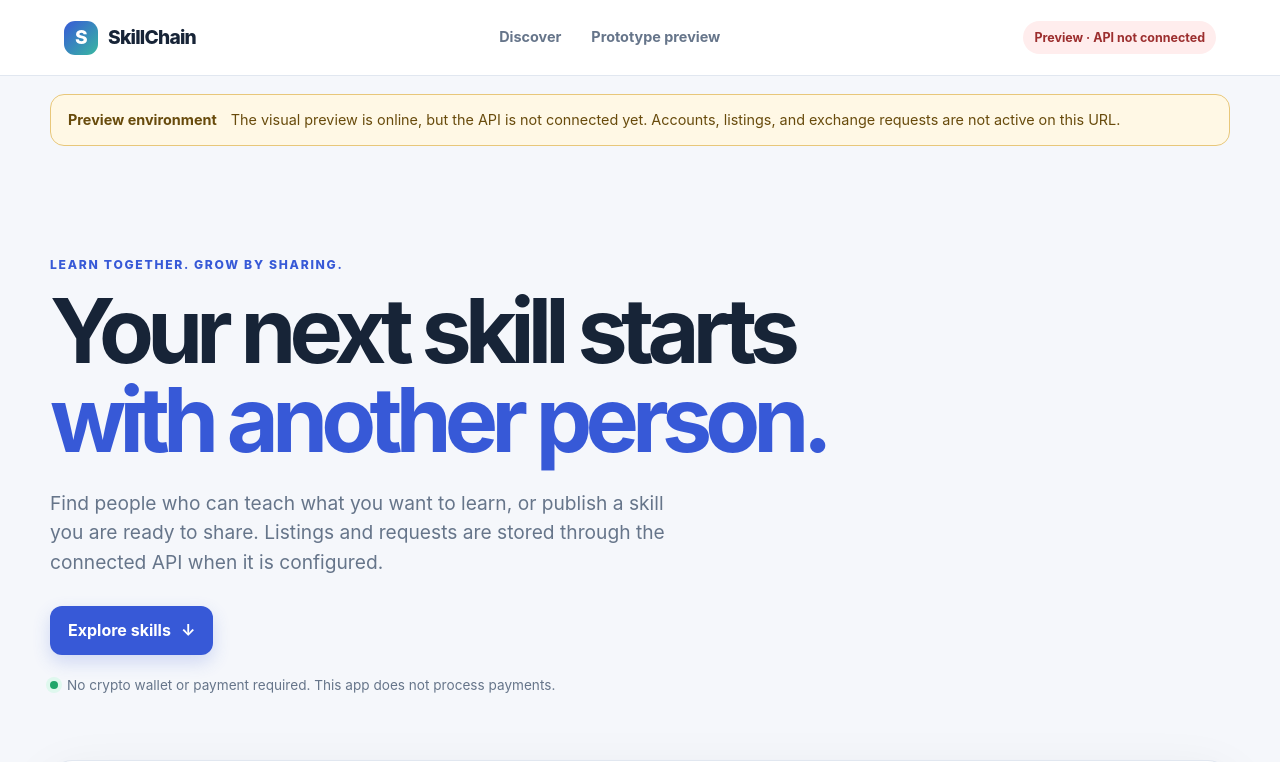
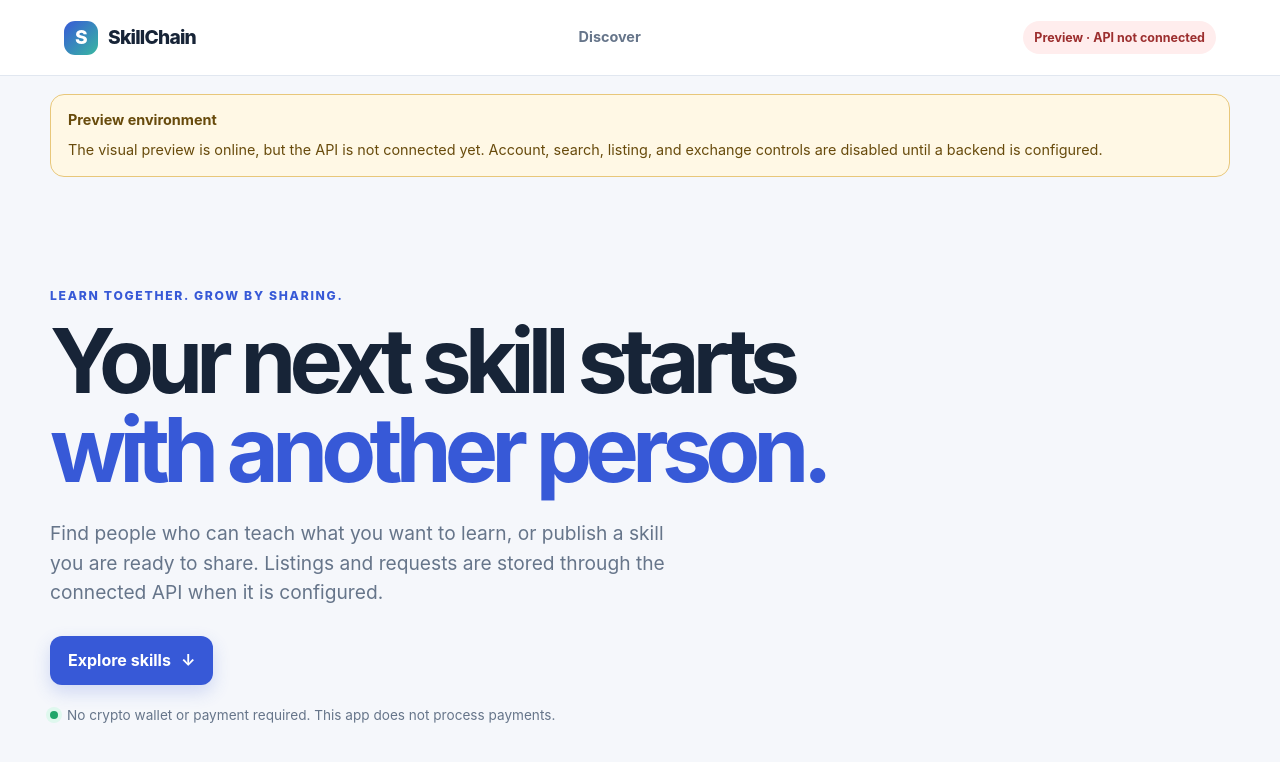
Before and after one commit to yobi369/skill_sharing_platform, a website: page web/index.html in a window 1280 px wide. Shown: the top 762 px of the page. Drawn offline with Linux system fonts and the light colour scheme.

Commit message:
Remove broken prototype link and clarify disabled preview actions

```diff
--- a/web/index.html
+++ b/web/index.html
@@ -16,7 +16,6 @@
     <nav aria-label="Main navigation">
       <a href="#discover">Discover</a>
       <a href="#workspace" id="workspace-link" hidden>My workspace</a>
-      <a href="../skill_sharing_platform.html">Prototype preview</a>
     </nav>
     <span id="connection-status" class="connection-status" role="status">Checking API…</span>
   </header>
@@ -24,7 +23,7 @@
   <main id="top" class="page-shell">
     <section class="preview-notice" role="status" aria-live="polite">
       <strong>Preview environment</strong>
-      <span>The visual preview is online, but the API is not connected yet. Accounts, listings, and exchange requests are not active on this URL.</span>
+      <span>The visual preview is online, but the API is not connected yet. Account, search, listing, and exchange controls are disabled until a backend is configured.</span>
     </section>
 
     <section class="hero">
```
